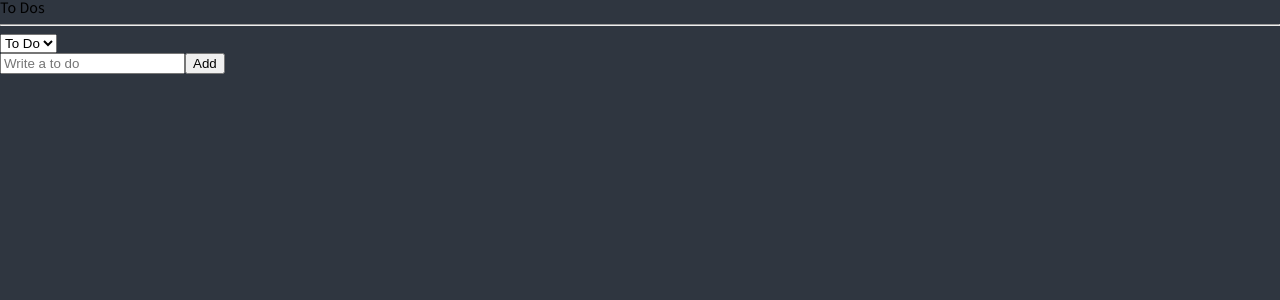
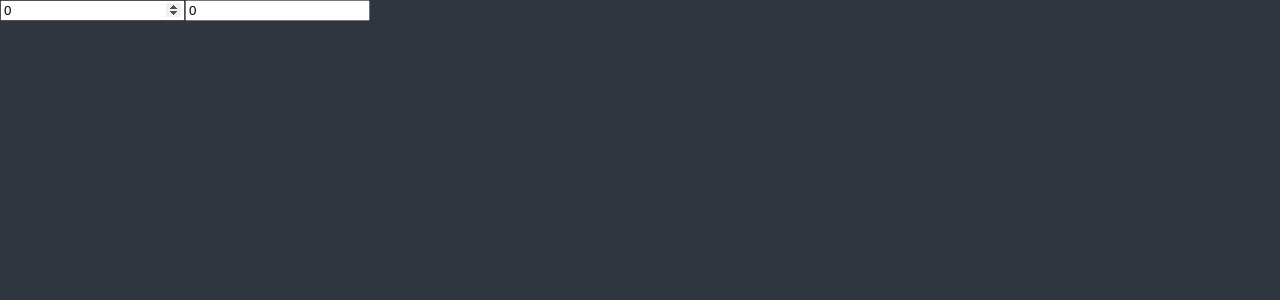
Before and after one commit to systic2/react-masterclass, a React (Create React App) app: page / in a window 1280 px wide. Shown: the top 300 px of the page. Built offline with nearby package versions, Linux system fonts and the light colour scheme.

Commit message:
Get Selectors

```diff
--- a/src/Root.tsx
+++ b/src/Root.tsx
@@ -1,7 +1,8 @@
 import React from "react";
 import { Outlet } from "react-router-dom";
 import { createGlobalStyle } from "styled-components";
-import ToDoList from "./components/ToDoList";
+import { hourSelector, minutesState } from "./atoms";
+import { useRecoilState, useRecoilValue } from "recoil";
 
 const GlobalStyle = createGlobalStyle`
   /* http://meyerweb.com/eric/tools/css/reset/
@@ -74,10 +75,23 @@ const GlobalStyle = createGlobalStyle`
 `;
 
 function Root() {
+  const [minutes, setMinutes] = useRecoilState(minutesState);
+  const hours = useRecoilValue(hourSelector);
+  const onMinutesChange = (event: React.FormEvent<HTMLInputElement>) => {
+    setMinutes(+event.currentTarget.value);
+  };
   return (
     <>
       <GlobalStyle />
-      <ToDoList />
+      <div>
+        <input
+          value={minutes}
+          onChange={onMinutesChange}
+          type="number"
+          placeholder="Minutes"
+        />
+        <input value={hours} type="number" placeholder="Hours" />
+      </div>
       <Outlet />
     </>
   );
--- a/src/atoms.tsx
+++ b/src/atoms.tsx
@@ -1,32 +1,14 @@
 import { atom, selector } from "recoil";
 
-export enum Categories {
-  "TO_DO" = "TO_DO",
-  "DOING" = "DOING",
-  "DONE" = "DONE",
-}
-
-export interface IToDo {
-  text: string;
-  id: number;
-  category: Categories;
-}
-
-export const categoryState = atom<Categories>({
-  key: "category",
-  default: Categories.TO_DO,
+export const minutesState = atom({
+  key: "minutes",
+  default: 0,
 });
 
-export const toDoState = atom<IToDo[]>({
-  key: "toDo",
-  default: [],
-});
-
-export const toDoSelector = selector({
-  key: "toDoSelector",
+export const hourSelector = selector({
+  key: "hours",
   get: ({ get }) => {
-    const toDos = get(toDoState);
-    const category = get(categoryState);
-    return toDos.filter((toDo) => toDo.category === category);
+    const minutes = get(minutesState);
+    return minutes / 60;
   },
 });
--- a/src/components/CreateToDo.tsx
+++ /dev/null
@@ -1,33 +0,0 @@
-import { useForm } from "react-hook-form";
-import { useRecoilValue, useSetRecoilState } from "recoil";
-import { categoryState, toDoState } from "../atoms";
-
-interface IForm {
-  toDo: string;
-}
-
-function CreateToDo() {
-  const setToDos = useSetRecoilState(toDoState);
-  const category = useRecoilValue(categoryState);
-  const { register, handleSubmit, setValue } = useForm<IForm>();
-  const handleValid = ({ toDo }: IForm) => {
-    setToDos((oldToDos) => [
-      { text: toDo, id: Date.now(), category },
-      ...oldToDos,
-    ]);
-    setValue("toDo", "");
-  };
-  return (
-    <form onSubmit={handleSubmit(handleValid)}>
-      <input
-        {...register("toDo", {
-          required: "Please write a To do",
-        })}
-        placeholder="Write a to do"
-      />
-      <button>Add</button>
-    </form>
-  );
-}
-
-export default CreateToDo;
--- a/src/components/ToDo.tsx
+++ /dev/null
@@ -1,52 +0,0 @@
-import { useSetRecoilState } from "recoil";
-import { Categories, IToDo, toDoState } from "../atoms";
-
-function ToDo({ text, category, id }: IToDo) {
-  const setToDos = useSetRecoilState(toDoState);
-  const onClick = (event: React.MouseEvent<HTMLButtonElement>) => {
-    const {
-      currentTarget: { name },
-    } = event;
-    setToDos((oldToDos) => {
-      const targetIndex = oldToDos.findIndex((toDo) => toDo.id === id);
-      const oldToDo = oldToDos[targetIndex];
-      const newToDo = { text: text, id: id, category: name as any };
-      if (name === "DEL") {
-        return [
-          ...oldToDos.slice(0, targetIndex),
-          ...oldToDos.slice(targetIndex + 1),
-        ];
-      }
-      return [
-        ...oldToDos.slice(0, targetIndex),
-        newToDo,
-        ...oldToDos.slice(targetIndex + 1),
-      ];
-    });
-  };
-  return (
-    <li>
-      <span>{text}</span>
-      {category !== Categories.DOING && (
-        <button name={Categories.DOING} onClick={onClick}>
-          Doing
-        </button>
-      )}
-      {category !== Categories.TO_DO && (
-        <button name={Categories.TO_DO} onClick={onClick}>
-          To Do
-        </button>
-      )}
-      {category !== Categories.DONE && (
-        <button name={Categories.DONE} onClick={onClick}>
-          Done
-        </button>
-      )}
-      <button name="DEL" onClick={onClick}>
-        Delete
-      </button>
-    </li>
-  );
-}
-
-export default ToDo;
--- a/src/components/ToDoList.tsx
+++ /dev/null
@@ -1,29 +0,0 @@
-import { useRecoilState, useRecoilValue } from "recoil";
-import CreateToDo from "./CreateToDo";
-import { Categories, categoryState, toDoSelector } from "../atoms";
-import ToDo from "./ToDo";
-
-function ToDoList() {
-  const toDos = useRecoilValue(toDoSelector);
-  const [category, setCategory] = useRecoilState(categoryState);
-  const onInput = (event: React.FormEvent<HTMLSelectElement>) => {
-    setCategory(event.currentTarget.value as any);
-  };
-  return (
-    <div>
-      <h1>To Dos</h1>
-      <hr />
-      <select onInput={onInput}>
-        <option value={Categories.TO_DO}>To Do</option>
-        <option value={Categories.DOING}>Doing</option>
-        <option value={Categories.DONE}>Done</option>
-      </select>
-      <CreateToDo />
-      {toDos.map((toDo) => (
-        <ToDo key={toDo.id} {...toDo} />
-      ))}
-    </div>
-  );
-}
-
-export default ToDoList;
```
Also changed, not shown: 1 other file (tests, documents, lock files or other folders).
